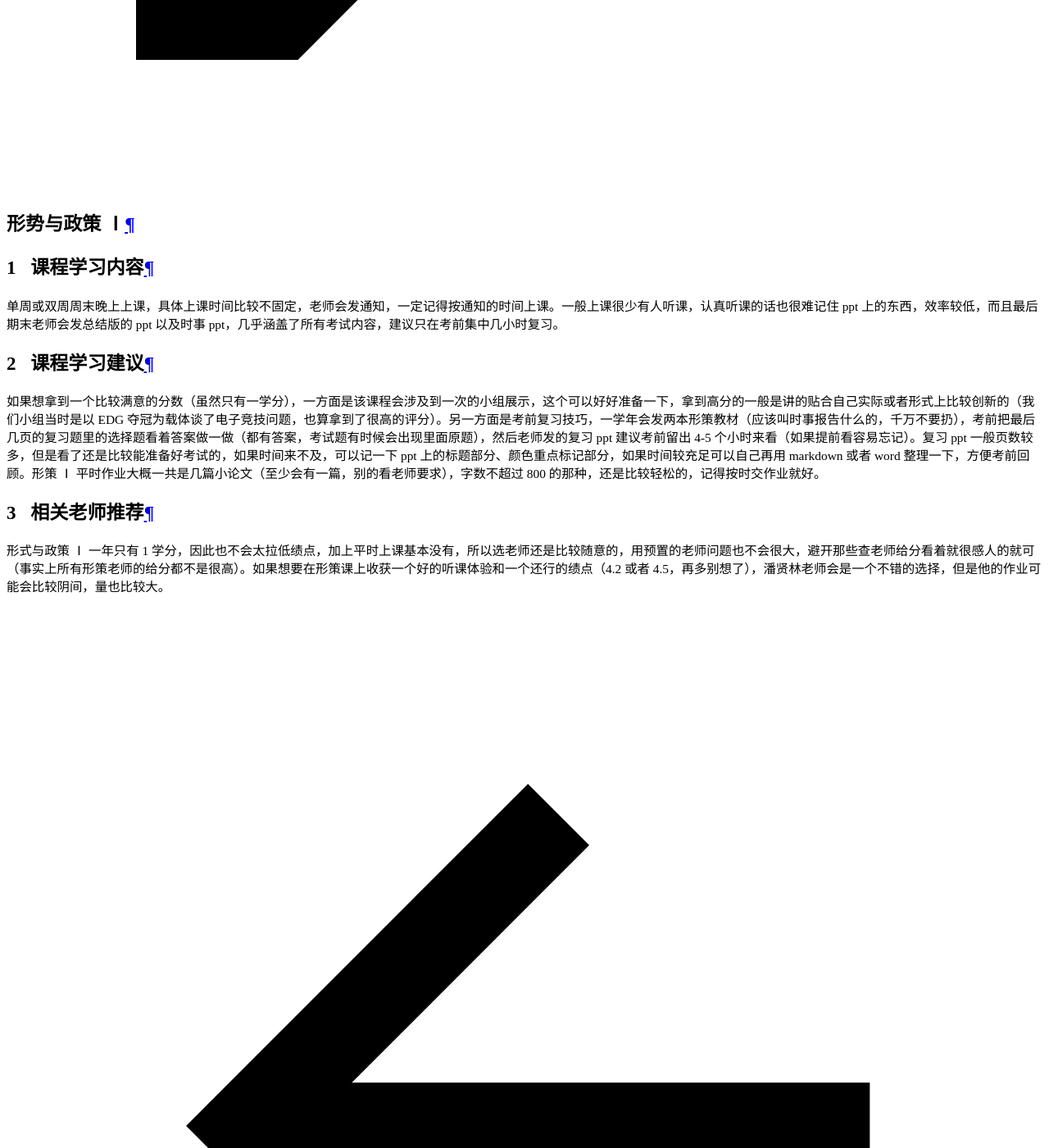
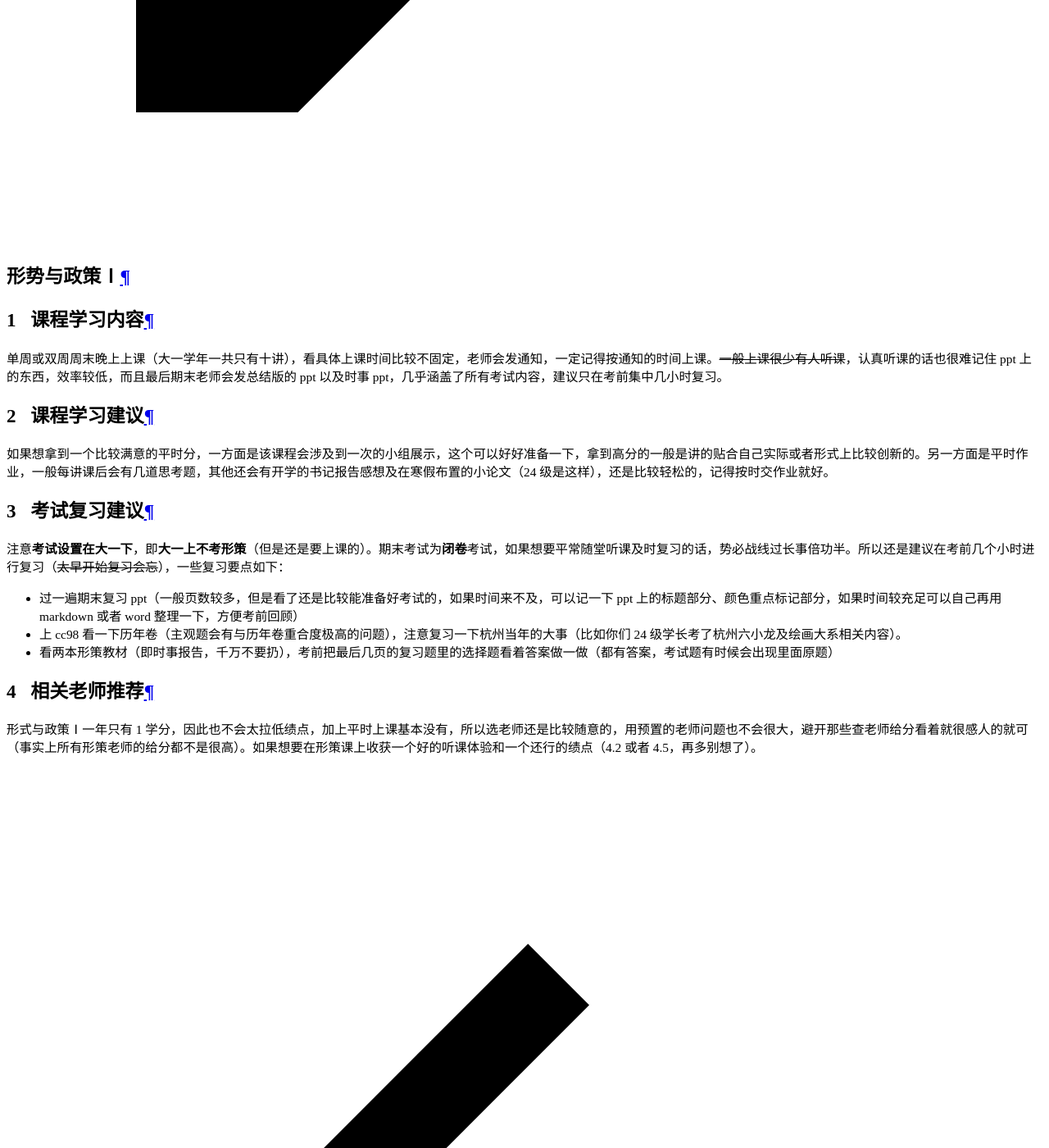
Before and after one commit to ZJU-Turing/TuringCourses, an MkDocs documentation site: the page built from docs/political/situation_policy1/index.md, in a window 1280 px wide and 1400 px high, scrolled down 18207 px. Shown: the whole window at 82% size. Built offline with MkDocs 1.6.1 and Material for MkDocs 9.7.7, drawn with Linux system fonts in a browser that asks for light colours; comment, search, counter and statistics services are not loaded.

Commit message:
fix:补充修改军理、史纲、形策I、普物实验I内容

```diff
--- a/docs/political/situation_policy1/index.md
+++ b/docs/political/situation_policy1/index.md
@@ -1,10 +1,21 @@
-# 形势与政策 Ⅰ
+# 形势与政策Ⅰ
 
 ## 课程学习内容
-单周或双周周末晚上上课，具体上课时间比较不固定，老师会发通知，一定记得按通知的时间上课。一般上课很少有人听课，认真听课的话也很难记住 ppt 上的东西，效率较低，而且最后期末老师会发总结版的 ppt 以及时事 ppt，几乎涵盖了所有考试内容，建议只在考前集中几小时复习。
+
+单周或双周周末晚上上课（大一学年一共只有十讲），看具体上课时间比较不固定，老师会发通知，一定记得按通知的时间上课。~~一般上课很少有人听课~~，认真听课的话也很难记住 ppt 上的东西，效率较低，而且最后期末老师会发总结版的 ppt 以及时事 ppt，几乎涵盖了所有考试内容，建议只在考前集中几小时复习。
 
 ## 课程学习建议
-如果想拿到一个比较满意的分数（虽然只有一学分），一方面是该课程会涉及到一次的小组展示，这个可以好好准备一下，拿到高分的一般是讲的贴合自己实际或者形式上比较创新的（我们小组当时是以 EDG 夺冠为载体谈了电子竞技问题，也算拿到了很高的评分）。另一方面是考前复习技巧，一学年会发两本形策教材（应该叫时事报告什么的，千万不要扔），考前把最后几页的复习题里的选择题看着答案做一做（都有答案，考试题有时候会出现里面原题），然后老师发的复习 ppt 建议考前留出 4-5 个小时来看（如果提前看容易忘记）。复习 ppt 一般页数较多，但是看了还是比较能准备好考试的，如果时间来不及，可以记一下 ppt 上的标题部分、颜色重点标记部分，如果时间较充足可以自己再用 markdown 或者 word 整理一下，方便考前回顾。形策 Ⅰ 平时作业大概一共是几篇小论文（至少会有一篇，别的看老师要求），字数不超过 800 的那种，还是比较轻松的，记得按时交作业就好。
+
+如果想拿到一个比较满意的平时分，一方面是该课程会涉及到一次的小组展示，这个可以好好准备一下，拿到高分的一般是讲的贴合自己实际或者形式上比较创新的。另一方面是平时作业，一般每讲课后会有几道思考题，其他还会有开学的书记报告感想及在寒假布置的小论文（24 级是这样），还是比较轻松的，记得按时交作业就好。
+
+## 考试复习建议
+
+注意**考试设置在大一下**，即**大一上不考形策**（但是还是要上课的）。期末考试为**闭卷**考试，如果想要平常随堂听课及时复习的话，势必战线过长事倍功半。所以还是建议在考前几个小时进行复习（~~太早开始复习会忘~~），一些复习要点如下：
+
+- 过一遍期末复习 ppt（一般页数较多，但是看了还是比较能准备好考试的，如果时间来不及，可以记一下 ppt 上的标题部分、颜色重点标记部分，如果时间较充足可以自己再用 markdown 或者 word 整理一下，方便考前回顾）
+- 上 cc98 看一下历年卷（主观题会有与历年卷重合度极高的问题），注意复习一下杭州当年的大事（比如你们 24 级学长考了杭州六小龙及绘画大系相关内容）。
+- 看两本形策教材（即时事报告，千万不要扔），考前把最后几页的复习题里的选择题看着答案做一做（都有答案，考试题有时候会出现里面原题）
 
 ## 相关老师推荐
-形式与政策 Ⅰ 一年只有 1 学分，因此也不会太拉低绩点，加上平时上课基本没有，所以选老师还是比较随意的，用预置的老师问题也不会很大，避开那些查老师给分看着就很感人的就可（事实上所有形策老师的给分都不是很高）。如果想要在形策课上收获一个好的听课体验和一个还行的绩点（4.2 或者 4.5，再多别想了），潘贤林老师会是一个不错的选择，但是他的作业可能会比较阴间，量也比较大。
+
+形式与政策Ⅰ一年只有 1 学分，因此也不会太拉低绩点，加上平时上课基本没有，所以选老师还是比较随意的，用预置的老师问题也不会很大，避开那些查老师给分看着就很感人的就可（事实上所有形策老师的给分都不是很高）。如果想要在形策课上收获一个好的听课体验和一个还行的绩点（4.2 或者 4.5，再多别想了）。
```
Also changed, not shown: docs/math_phys/physics_experiment1/index.md (+9 -6 lines), docs/political/military_theory/index.md (+5 -3 lines), docs/political/modern_history/index.md (+1 -1 lines).
